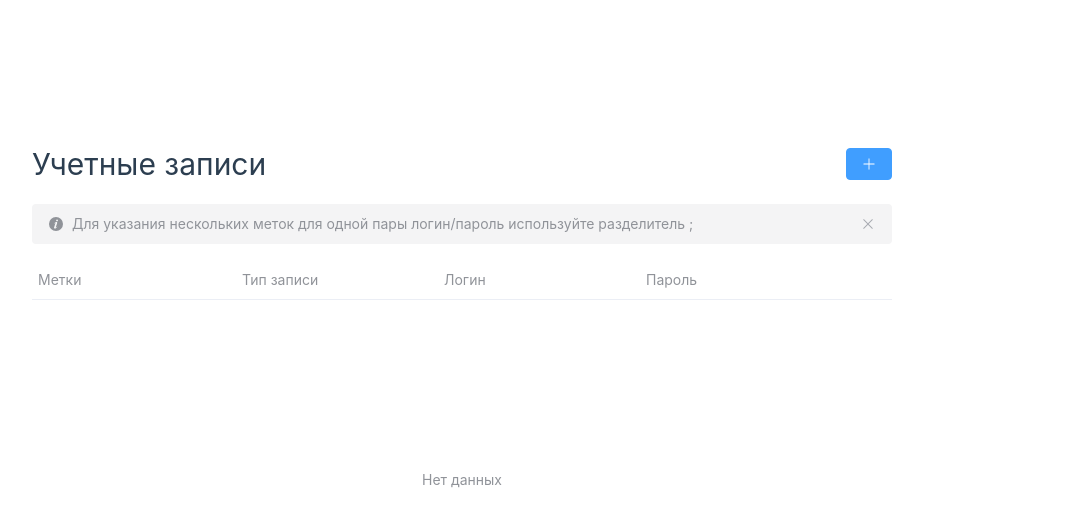
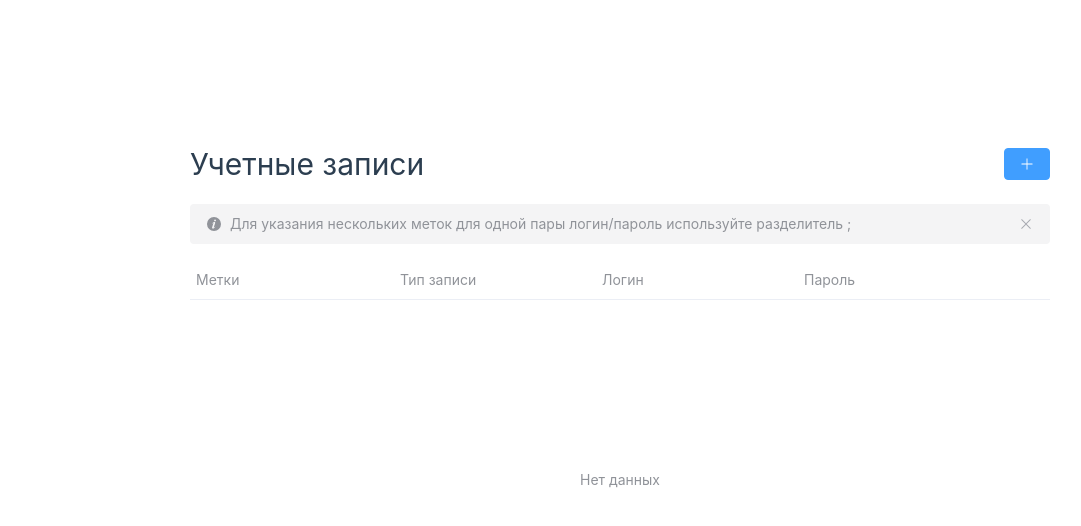
Before and after one commit to vvaxcoder/testtask_saassoft, a Vue app: page / in a window 1280 px wide. Shown: the top 526 px of the page, without its empty margins (20-1101 px from the left). Built offline with nearby package versions, Linux system fonts and the light colour scheme; the HTML template or start-up script is replaced by a standard one.

Commit message:
Some style fixed for #app

```diff
--- a/src/assets/main.css
+++ b/src/assets/main.css
@@ -27,7 +27,7 @@
 
   #app {
     display: grid;
-    grid-template-columns: 1fr 1fr;
+    grid-template-columns: 1fr;
     padding: 0 2rem;
   }
 
```
